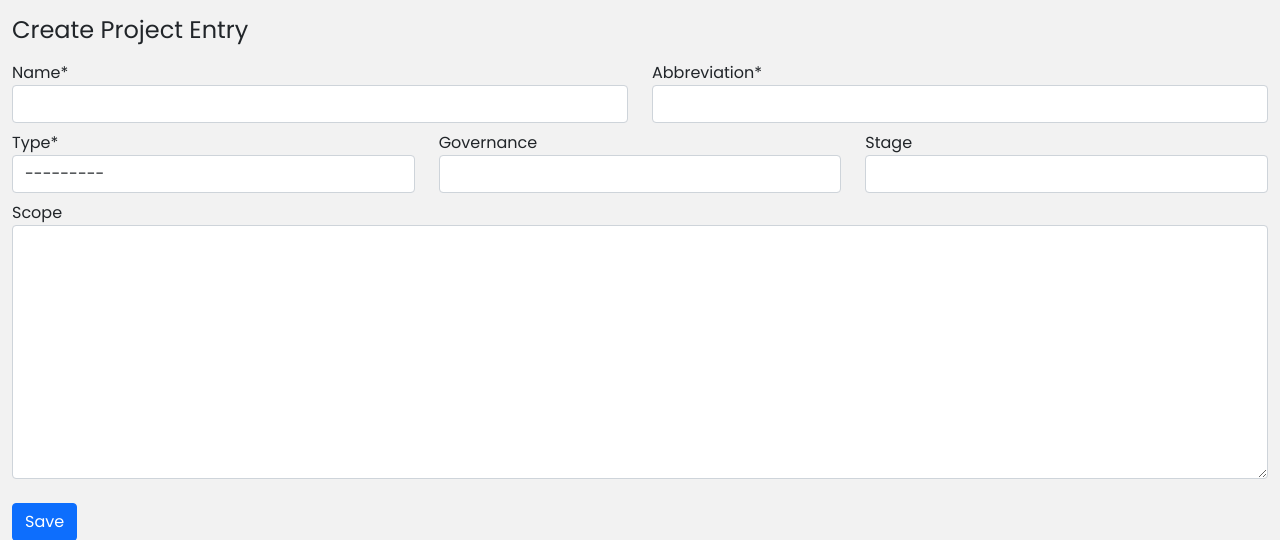
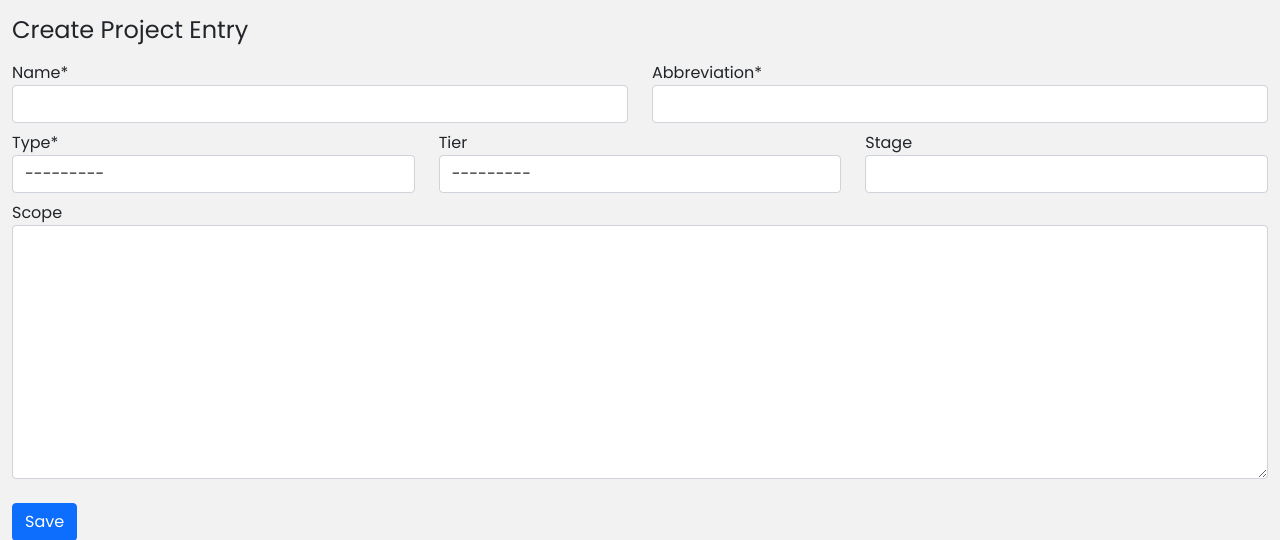
Before and after one commit to banillie/project_tracker, a Django app: page /projects/create/ in a window 1280 px wide. Shown: the part 64-604 px from the top of the page. Run offline with Django 3.2, Linux system fonts and the light colour scheme; the visitor is signed in with stand-in values (Sample User, id 1); data that the repository does not hold is empty; some libraries are stand-ins or nearby versions.

Commit message:
moving governance data into tier in projects app

```diff
--- a/projects/admin.py
+++ b/projects/admin.py
@@ -1,6 +1,6 @@
 from django.contrib import admin
 
-from .models import Project
+from .models import Project, Tier
 
 
 class ProjectAdmin(admin.ModelAdmin):
@@ -10,3 +10,5 @@ class ProjectAdmin(admin.ModelAdmin):
 
 
 admin.site.register(Project, ProjectAdmin)
+
+admin.site.register(Tier)
--- a/projects/forms.py
+++ b/projects/forms.py
@@ -13,7 +13,7 @@ class ProjectForm(forms.ModelForm):
             "name",
             "type",
             "abbreviation",
-            "governance",
+            "tier",
             "stage",
             "scope",
         ]
@@ -22,7 +22,7 @@ class ProjectForm(forms.ModelForm):
             "name": forms.TextInput(attrs={'class': 'form-control'}),
             "type": forms.Select(attrs={'class': 'form-control'}),
             "abbreviation": forms.TextInput(attrs={'class': 'form-control'}),
-            "governance": forms.TextInput(attrs={'class': 'form-control'}),
+            "tier": forms.Select(attrs={'class': 'form-control'}),
             "stage": forms.TextInput(attrs={'class': 'form-control'}),
             "scope": forms.Textarea(attrs={'class': 'form-control'}),
         }
--- a/projects/templates/projects/create-update.html
+++ b/projects/templates/projects/create-update.html
@@ -23,7 +23,7 @@
                             {{ form.type|as_crispy_field }}
                         </div>
                         <div class="col-lg-4 col-md-4 col-sm-4 col-xs-12">
-                            {{ form.governance|as_crispy_field }}
+                            {{ form.tier|as_crispy_field }}
                         </div>
                         <div class="col-lg-4 col-md-4 col-sm-4 col-xs-12">
                             {{ form.stage|as_crispy_field }}
```
Also changed, not shown: projects/migrations/0003_transfer_governance.py.
